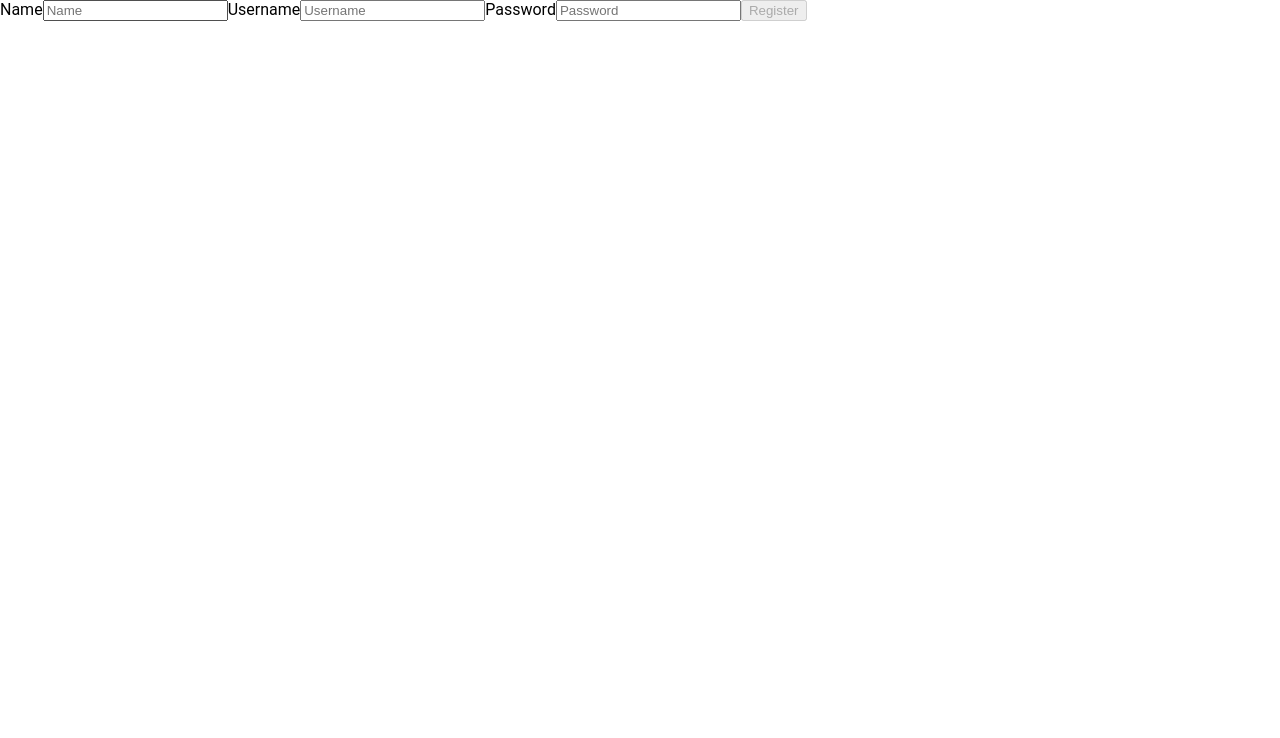
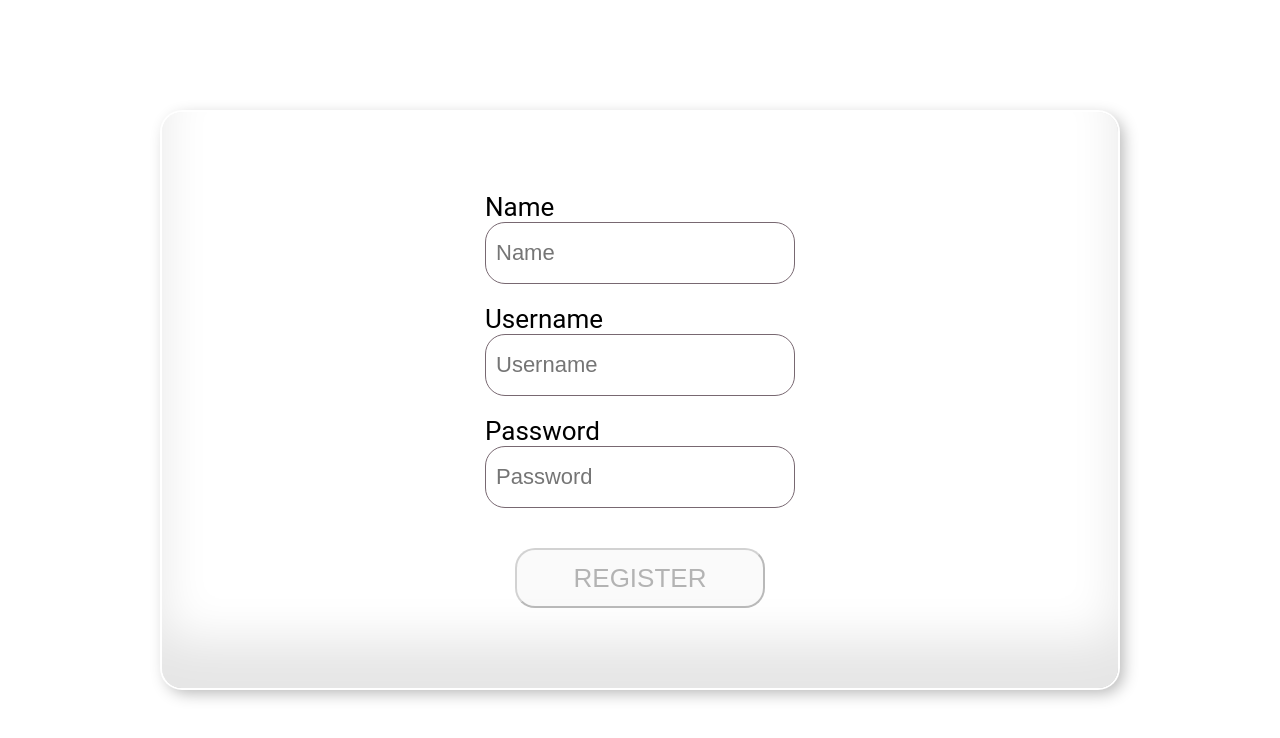
Before and after one commit to ccbabcn/turn-it-up-front, a React (Create React App) app: page / in a window 1280 px wide. Shown: the top 738 px of the page. Built offline with nearby package versions, Linux system fonts and the light colour scheme.

Commit message:
added initial style toForRegisterComponent

```diff
--- a/package.json
+++ b/package.json
@@ -16,6 +16,7 @@
     "react-dom": "^18.1.0",
     "react-redux": "^8.0.2",
     "react-scripts": "5.0.1",
+    "styled-components": "^5.3.5",
     "typescript": "^4.7.2",
     "web-vitals": "^2.1.4"
   },
@@ -46,6 +47,7 @@
     ]
   },
   "devDependencies": {
+    "@types/styled-components": "^5.1.25",
     "husky": "^7.0.0"
   },
   "jest": {
--- a/src/components/FormRegister/FormRegister.tsx
+++ b/src/components/FormRegister/FormRegister.tsx
@@ -1,5 +1,6 @@
 import axios from "axios";
 import React, { useEffect, useState } from "react";
+import { FormRegisterStyles } from "./FormRegisterStyles";
 
 const FormRegister = (): JSX.Element => {
   interface FormData {
@@ -43,7 +44,9 @@ const FormRegister = (): JSX.Element => {
   };
 
   return (
+    <FormRegisterStyles>
       <form autoComplete="off" noValidate onSubmit={submitRegister}>
+        <div className="formField">
           <label htmlFor="name">Name</label>
           <input
             type="text"
@@ -52,6 +55,8 @@ const FormRegister = (): JSX.Element => {
             onChange={changeData}
             placeholder="Name"
           />
+        </div>
+        <div className="formField">
           <label htmlFor="username">Username</label>
           <input
             type="text"
@@ -60,6 +65,8 @@ const FormRegister = (): JSX.Element => {
             onChange={changeData}
             placeholder="Username"
           />
+        </div>
+        <div className="formField">
           <label htmlFor="password">Password</label>
           <input
             id="password"
@@ -68,10 +75,12 @@ const FormRegister = (): JSX.Element => {
             onChange={changeData}
             placeholder="Password"
           />
+        </div>
         <button disabled={buttonDisabled} type="submit" className="form-button">
-        Register
+          REGISTER
         </button>
       </form>
+    </FormRegisterStyles>
   );
 };
 
--- /dev/null
+++ b/src/components/FormRegister/FormRegisterStyles.tsx
@@ -0,0 +1,55 @@
+import styled from "styled-components";
+
+export const FormRegisterStyles = styled.div`
+  height: 100vh;
+  width: 100%;
+  display: flex;
+  flex-direction: column;
+  align-items: center;
+  justify-content: center;
+
+  form {
+    align-items: center;
+    box-shadow: inset 0 -3em 3em rgba(0, 0, 0, 0.1),
+      0 0 0 2px rgb(255, 255, 255), 0.3em 0.3em 1em rgba(0, 0, 0, 0.3);
+    border-radius: 20px;
+    padding: 80px 30px;
+    width: 70%;
+    min-width: 300px;
+    display: flex;
+    flex-direction: column;
+
+    .formField {
+      display: flex;
+      flex-direction: column;
+    }
+
+    label {
+      align-items: left;
+      font-size: 26px;
+    }
+
+    input {
+      font-size: 22px;
+      height: 60px;
+      color: #786871;
+      border: 1px solid #786871;
+      border-radius: 20px;
+      padding: 0 10px;
+      margin-bottom: 20px;
+    }
+
+    button {
+      :enabled {
+        color: #fdfffc;
+        background: #2a7f62;
+        border: none;
+      }
+      margin-top: 20px;
+      height: 60px;
+      width: 250px;
+      border-radius: 20px;
+      font-size: 26px;
+    }
+  }
+`;
```
Also changed, not shown: 1 other file (tests, documents, lock files or other folders). Lines whose indentation alone changed are shown as unchanged.
